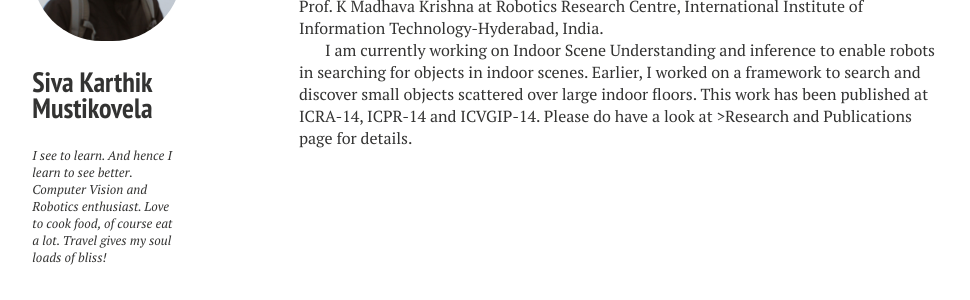
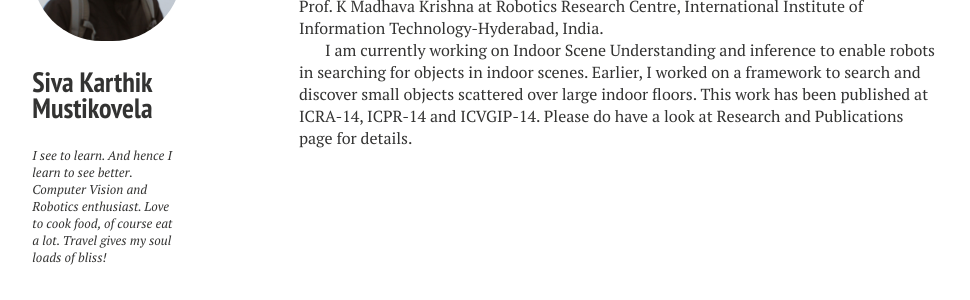
Before and after one commit to sivakm/sivakm.github.io, a Jekyll site: the page built from index.md, in a window 1280 px wide. Shown: the part 214-514 px from the top of the page, without its empty margins (21-991 px from the left). Built offline with Jekyll 4.4.1, drawn with Linux system fonts in a browser that asks for light colours; nearby versions of some CDN libraries.

Commit message:
16feb2010

```diff
--- a/_layouts/home.html
+++ b/_layouts/home.html
@@ -22,8 +22,7 @@
     <h3>Welcome</h3> Hello!! I am a 2<sup>nd</sup> year Master's student working as a Research Assistant supervised by Prof. K Madhava Krishna at <a href="http://robotics.iiit.ac.in/"> Robotics Research Centre</a>, International Institute of Information Technology-Hyderabad, India.
   </p>
   <p>
-    I am currently working on Indoor Scene Understanding and inference to enable robots in searching for objects in indoor scenes. Earlier, I worked on a framework to search and discover small objects scattered over large indoor floors. This work has been published at ICRA-14, ICPR-14 and ICVGIP-14. Please do have a look at >Research and Publications
-    page for details.
+    I am currently working on Indoor Scene Understanding and inference to enable robots in searching for objects in indoor scenes. Earlier, I worked on a framework to search and discover small objects scattered over large indoor floors. This work has been published at ICRA-14, ICPR-14 and ICVGIP-14. Please do have a look at Research and Publications page for details.
   </p>
 
     <!--{% for post in site.posts limit:5 %}
```
